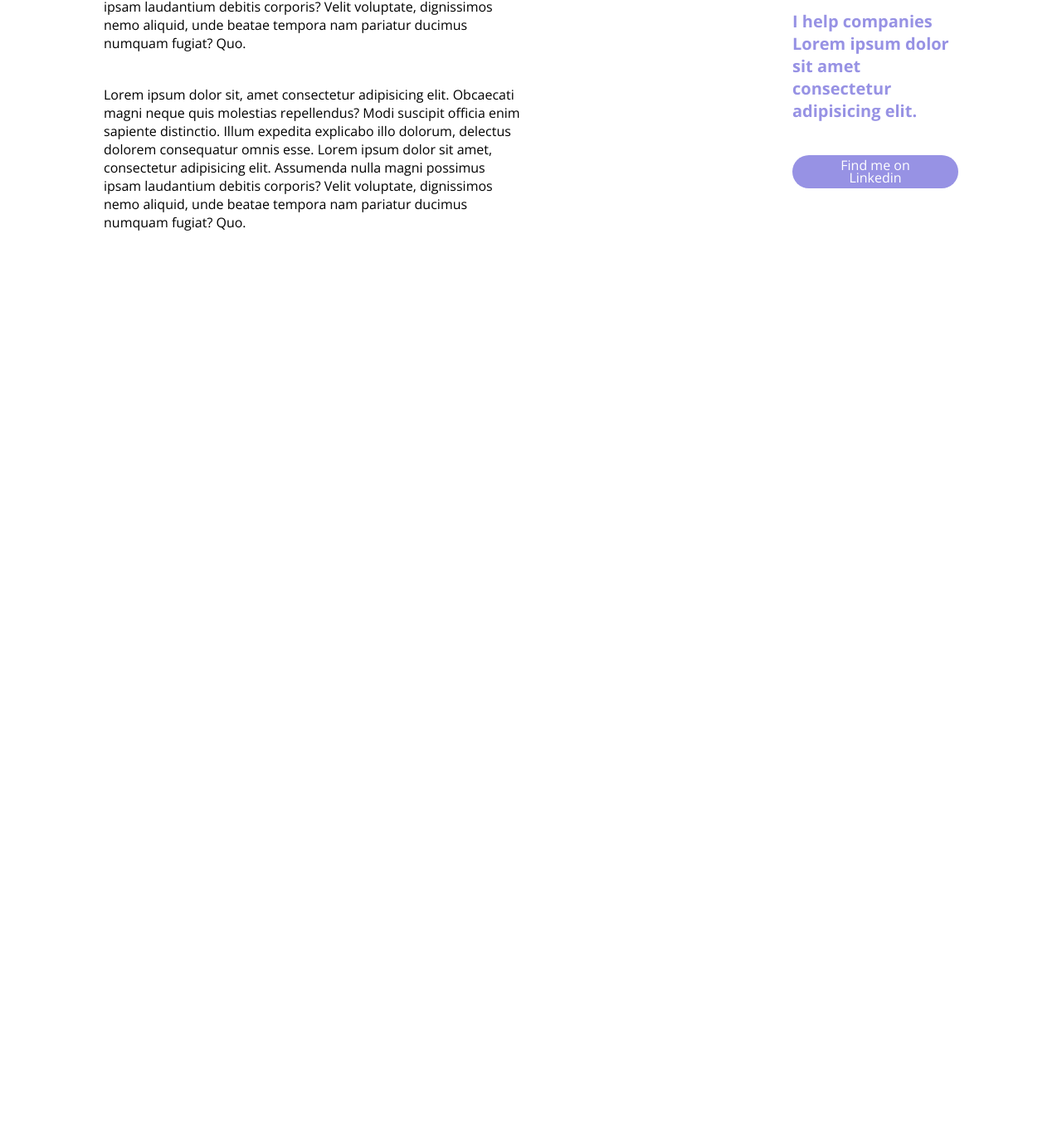
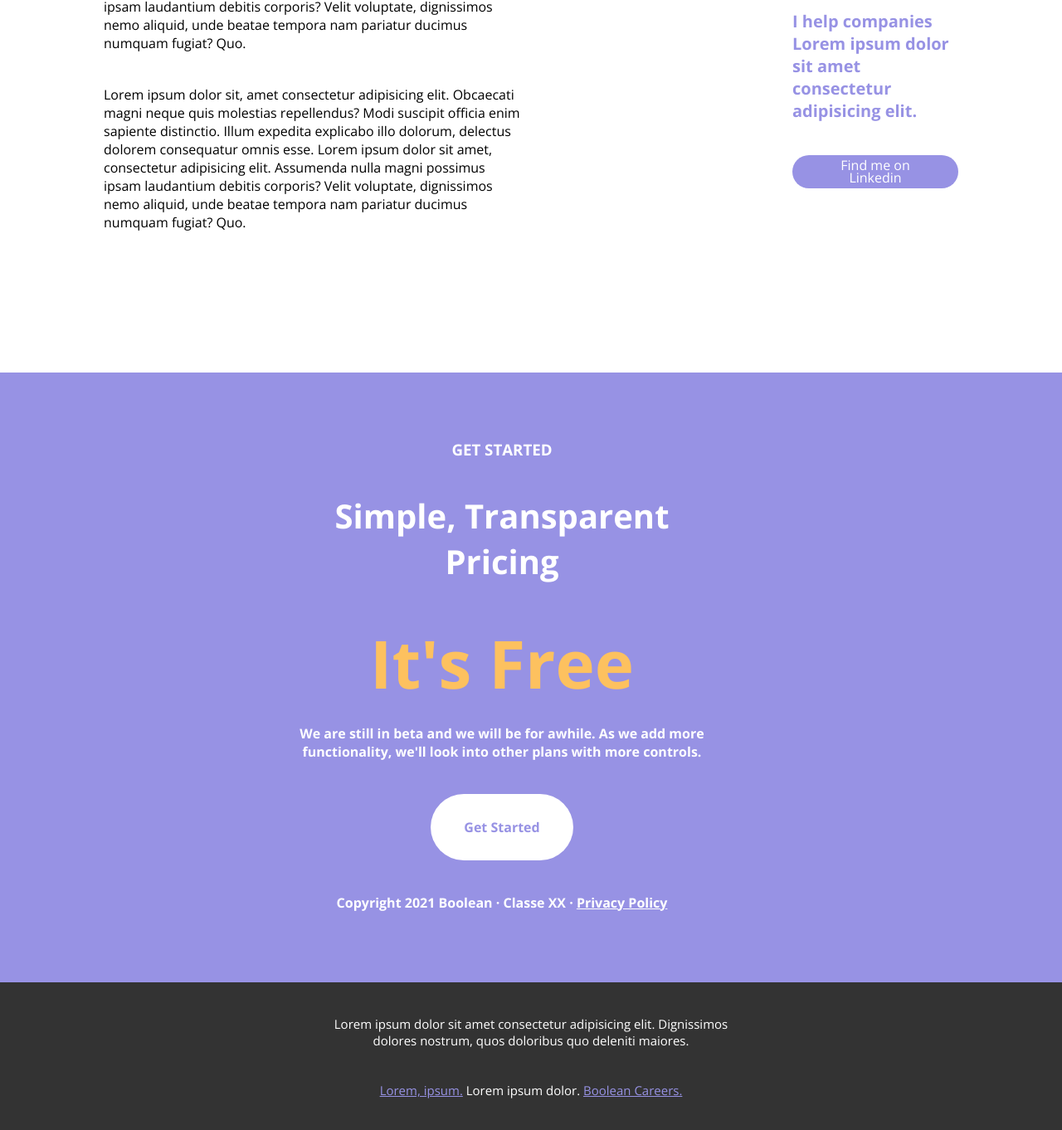
Before and after one commit to DeboraChiarelli/htmlcss-responsive-layout, a plain HTML site: page index.html in a window 1280 px wide. Shown: the part 4259-5621 px from the top of the page at 83% size. Before the commit the page ends 4628 px from the top, so only its background shows below. Drawn offline with nearby package versions, Linux system fonts and the light colour scheme.

Commit message:
Add section-about & section-footer / responsive

```diff
--- a/css/style.css
+++ b/css/style.css
@@ -309,6 +309,7 @@ figure > img {
 
 .about {
     padding: 40px;
+    margin-bottom: 80px;
 }
 
 .title-about {
@@ -350,13 +351,62 @@ se non con una col-6 e una col-2.
     flex-basis: calc ((100% / 12) * 5);
 } */
 
+/* section- started */
+.started {
+    background-color: var(--purple);
+    padding: 80px 80px 5px 10px;
+}
 
+.title-started {
+    color: white;
+    margin-bottom: 40px;
+}
 
+.title-started2 {
+    color: white;
+    font-size: 40px;
+    margin-bottom: 40px;
+}
 
+.title-started3 {
+    color: var(--yellow);
+    font-size: 80px;
+    margin-bottom: 20px;
+}
 
+.button-started {
+    color: var(--purple);
+    line-height: 0;
+    text-align: center;
+    background-color: white;
+    border-radius: 40px;
+    padding: 40px 40px;
+    margin-bottom: 40px;
+}
 
+/* footer */
 
+.container-small-text {
+    max-width: 500px;
+    margin: 0 auto;
+}
 
+.footer {
+    background-color: var(--dark-grey);
+    font-size: 15px;
+    text-align: center;
+    padding: 40px;
+    color: white;
+}
+
+footer p {
+    margin-bottom: 40px;
+}
+
+footer a {
+    color: var(--purple);
+    text-decoration: underline;
+}
 
 
 
@@ -490,3 +540,14 @@ se non con una col-6 e una col-2.
         width: 50%;
     }
 }
+
+/* section- started */
+@media (max-width:580px) {
+    .container {
+        width: 50%;
+    }
+
+    .started {
+        padding: 80px 0px 5px 10px;
+    }
+}
--- a/index.html
+++ b/index.html
@@ -240,7 +240,7 @@
                         </div>
                     </div>
         </section>
-
+        <!--section-about-->
        <section class="about">
         <div class="container-medium">
             <div class="row row-about justify-between">
@@ -259,13 +259,26 @@
             </div>
         </div>
        </section>
-
-
-
+      <!--section-started-->
+       <section class="started">
+        <div class="container-small-text">
+            <div class="text-testimonials text-started">
+                <h3 class="title-started">GET STARTED</h3>
+                <h2 class="title-started2"><strong>Simple, Transparent Pricing</strong></h2>
+                <h1 class="title-started3"><strong>It's Free</strong></h1>
+                <p class="title-started"><strong>We are still in beta and we will be for awhile. As we add more functionality, we'll look into other plans with more controls.</strong></p>
+                <a href="#" class="button-started"><strong>Get Started</strong></a>
+                <p class="title-started"><strong>Copyright 2021 Boolean &#183; Classe XX &#183; <u>Privacy Policy</u></strong></p>
+            </div>
+        </div>
+       </section>
     </main>
     <!-- footer -->
-    <footer>
-
+    <footer class="footer">
+        <div class="container-small-text">
+            <p>Lorem ipsum dolor sit amet consectetur adipisicing elit. Dignissimos dolores nostrum, quos doloribus quo deleniti maiores.</p>
+            <span><a href="#">Lorem, ipsum.</a> Lorem ipsum dolor. <a href="#">Boolean Careers.</a></span>
+        </div>
     </footer>
 
 
```
